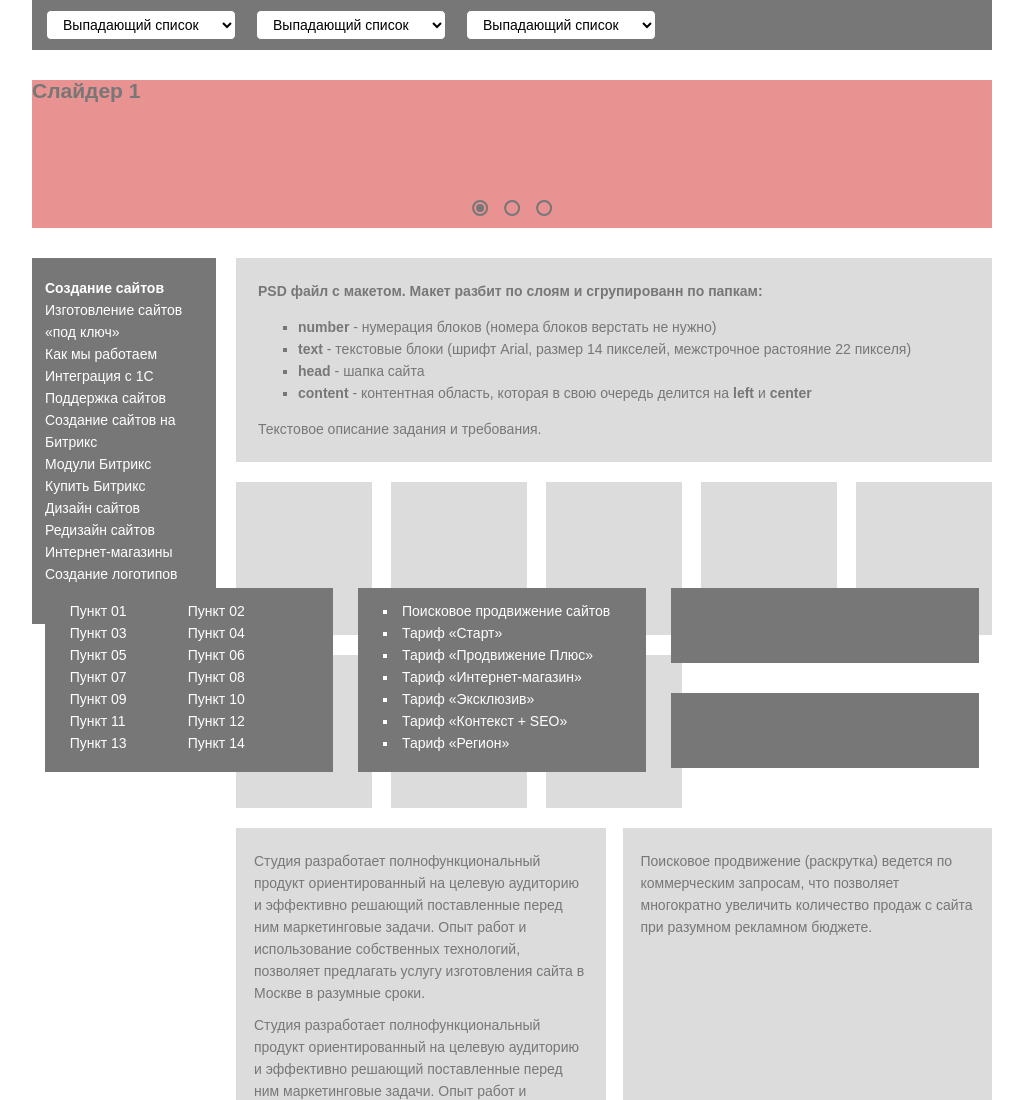
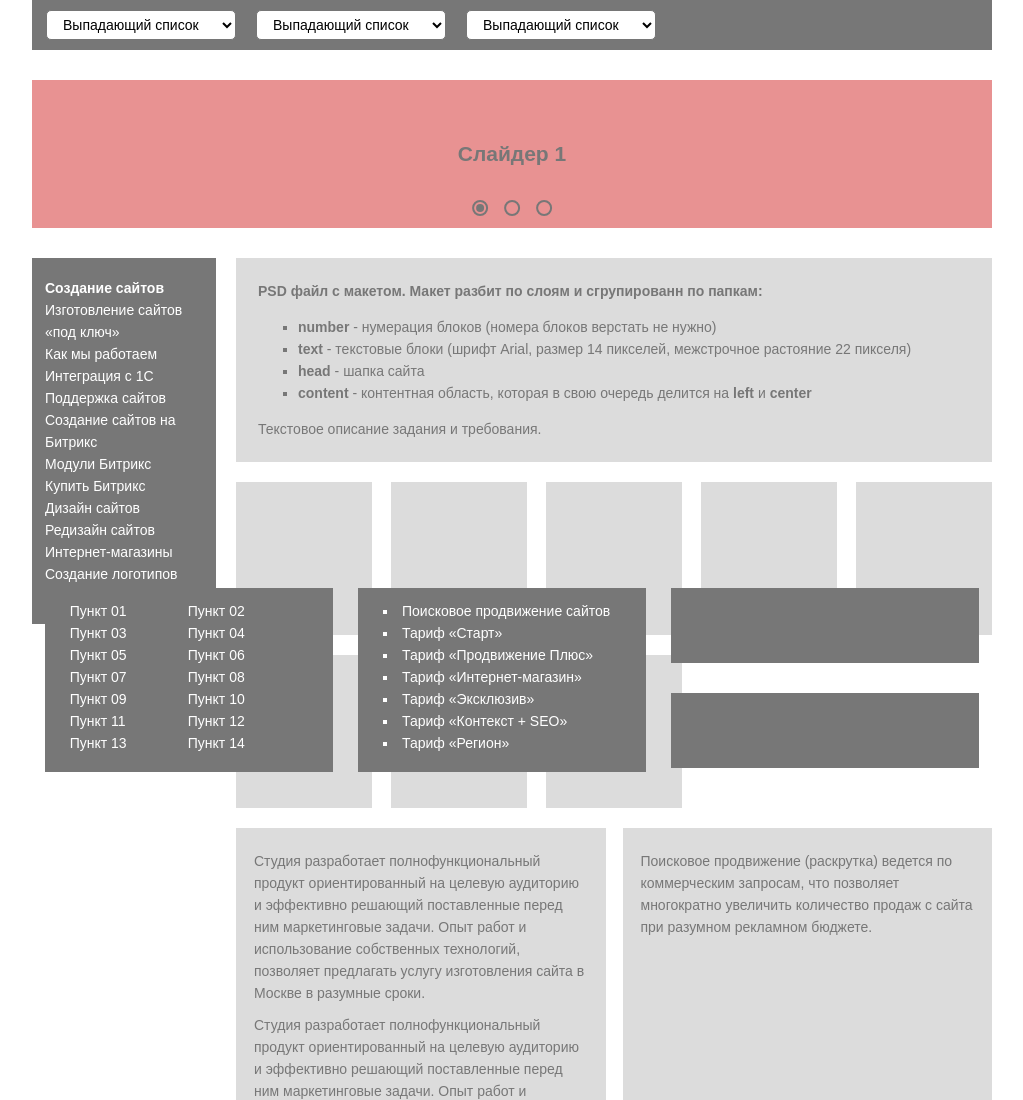
Before and after one commit to cognitive-cake/boroda-test-work, a website: page index.html in a window 1280 px wide. Shown: the top 1100 px of the page, without its empty margins (128-1151 px from the left). Drawn offline with Linux system fonts and the light colour scheme.

Commit message:
центровка заголовка в слайдере

```diff
--- a/sass/blocks/slider.scss
+++ b/sass/blocks/slider.scss
@@ -19,12 +19,19 @@
 .slider__frame {
   width: 100%;
   height: inherit;
+
+  h2 {
+    margin: auto;
+    text-align: center;
+  }
 }
 
 .slider__slide-1,
 .slider__slide-2,
 .slider__slide-3 {
   position: absolute;
+
+  display: flex;
 
   width: inherit;
   height: inherit;
```
Also changed, not shown: css/style.css, css/style.min.css.
